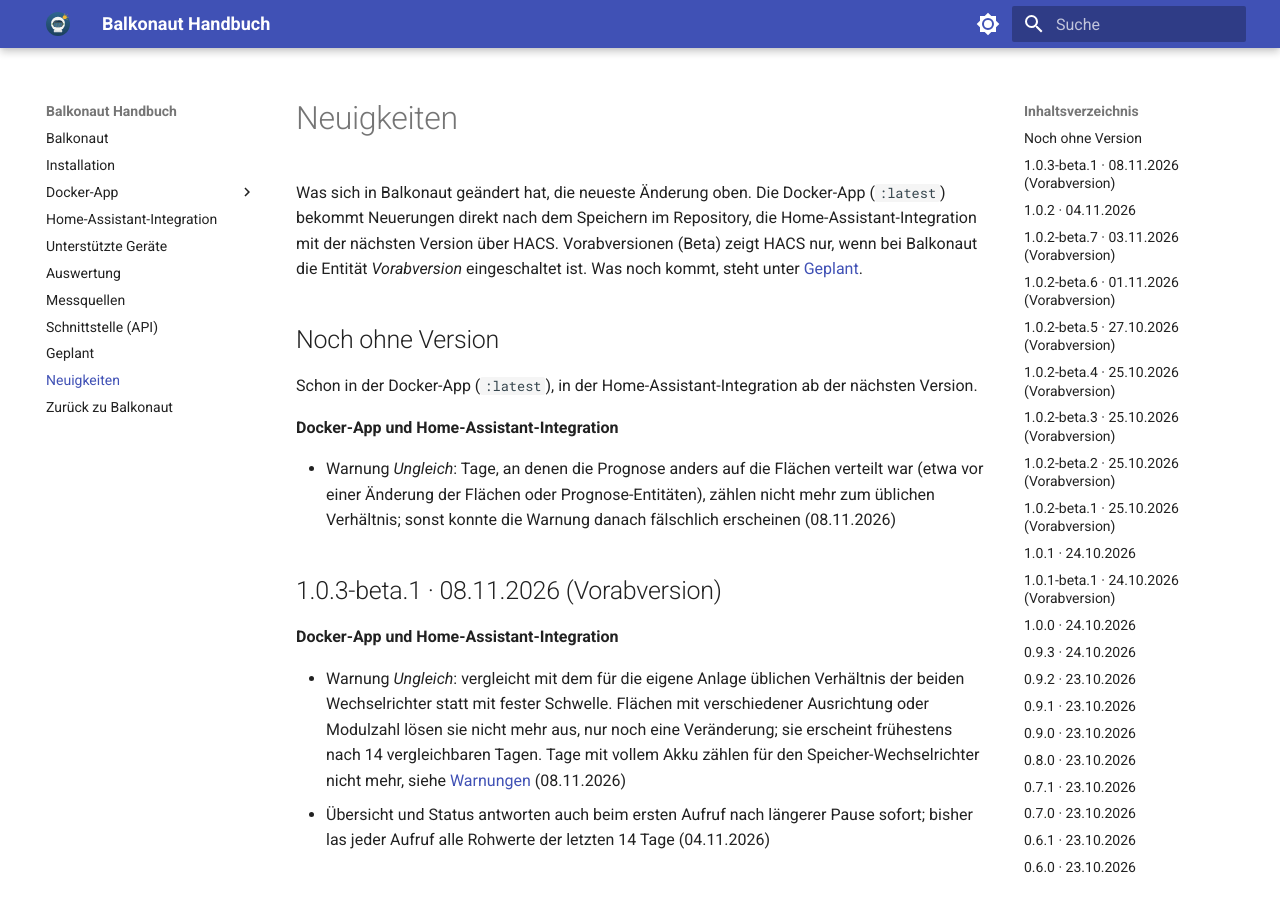
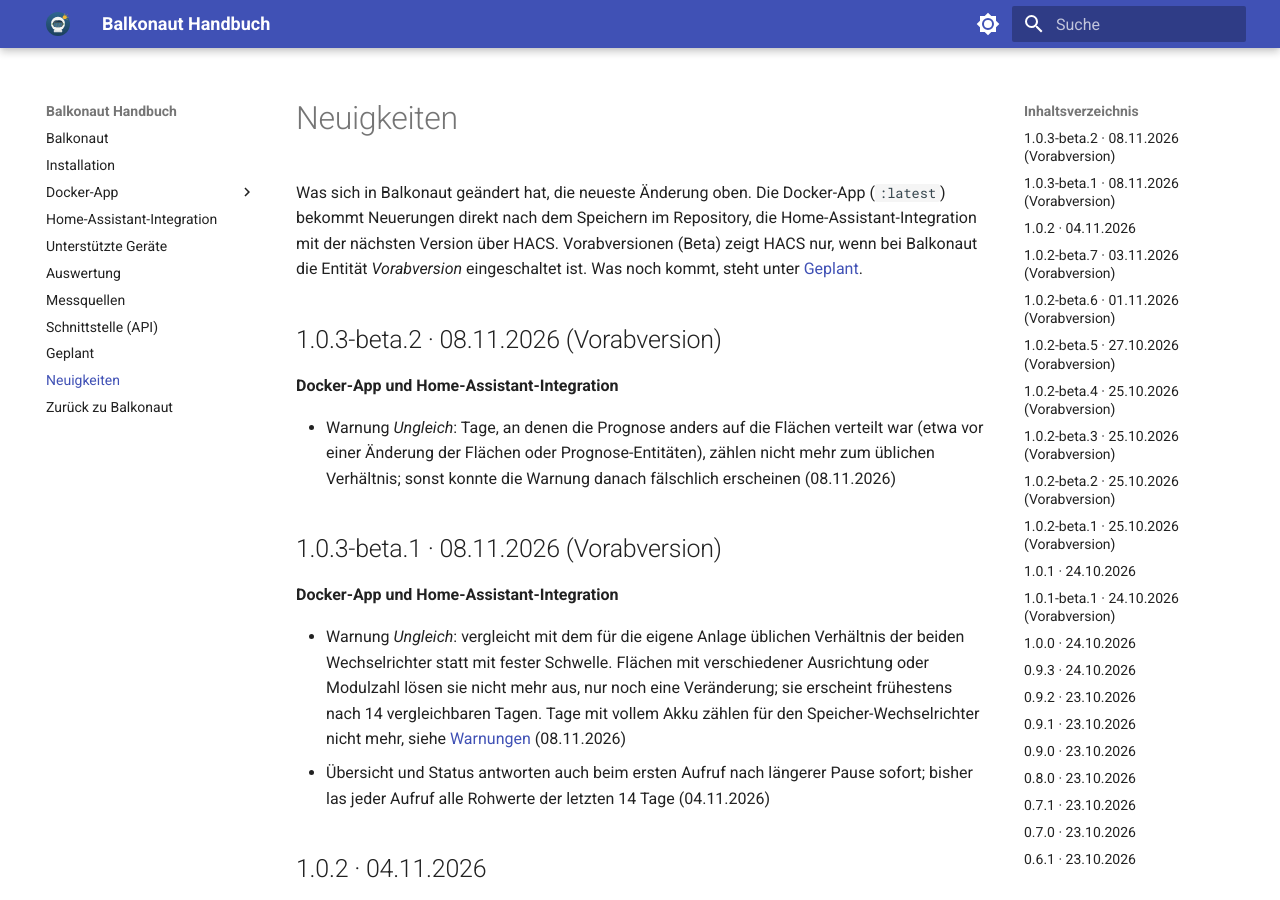
Before and after one commit to balkonaut/balkonaut, an MkDocs documentation site: the page built from docs/neuigkeiten.md, in a window 1280 px wide and 900 px high. Built offline with MkDocs 1.6.1 and Material for MkDocs 9.7.7, drawn with Linux system fonts in a browser that asks for light colours.

```diff
--- a/docs/neuigkeiten.md
+++ b/docs/neuigkeiten.md
@@ -5,9 +5,7 @@ direkt nach dem Speichern im Repository, die Home-Assistant-Integration mit der
 Vorabversionen (Beta) zeigt HACS nur, wenn bei Balkonaut die Entität *Vorabversion* eingeschaltet ist.
 Was noch kommt, steht unter [Geplant](geplant.md).
 
-## Noch ohne Version
-
-Schon in der Docker-App (`:latest`), in der Home-Assistant-Integration ab der nächsten Version.
+## 1.0.3-beta.2 · 08.11.2026 (Vorabversion)
 
 **Docker-App und Home-Assistant-Integration**
 
--- a/pyproject.toml
+++ b/pyproject.toml
@@ -4,7 +4,7 @@ build-backend = "setuptools.build_meta"
 
 [project]
 name = "balkonaut"
-version = "1.0.3-beta.1"
+version = "1.0.3-beta.2"
 description = "Analyse- und Entscheidungstool für Balkonkraftwerke mit Speicher"
 requires-python = ">=3.12"
 license = "Apache-2.0"
```
Also changed, not shown: 1 other file.
